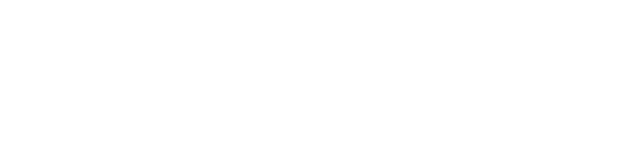
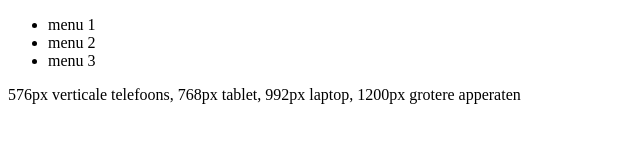
Before and after one commit to JustinKooleudu/school, a plain HTML site: page opdracht 7.1/media.html in a window 1280 px wide. Shown: the whole page, without its empty margins (0-640 px from the left). Drawn offline with Linux system fonts and the light colour scheme.

Commit message:
Update media.html

```diff
--- a/opdracht 7.1/media.html
+++ b/opdracht 7.1/media.html
@@ -1,13 +1,24 @@
 <!DOCTYPE html>
 <html lang="en">
-    <link rel="style" href="media.css"
+<link rel="stylesheet" href="media.css">
+<title>opdracht 7.1</title>
+
 <head>
     <meta charset="UTF-8">
     <meta http-equiv="X-UA-Compatible" content="IE=edge">
     <meta name="viewport" content="width=device-width, initial-scale=1.0">
     <title>Document</title>
 </head>
+
 <body>
+    <nav></nav>
+    <ul class="menu">
+        <li id="1">menu 1</l1>
+        <li id="2">menu 2</li>
+        <li id="3">menu 3</li>
+    </ul>
 
 </body>
+576px verticale telefoons, 768px tablet, 992px laptop, 1200px grotere apperaten
+
 </html>
```
